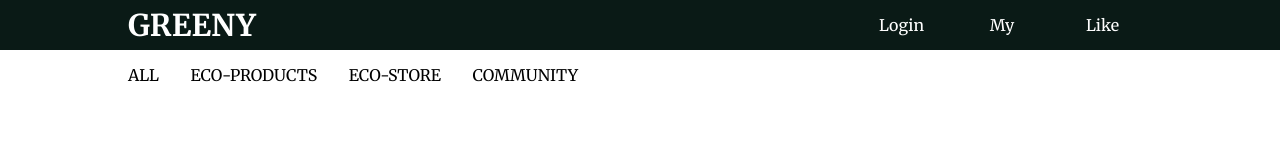
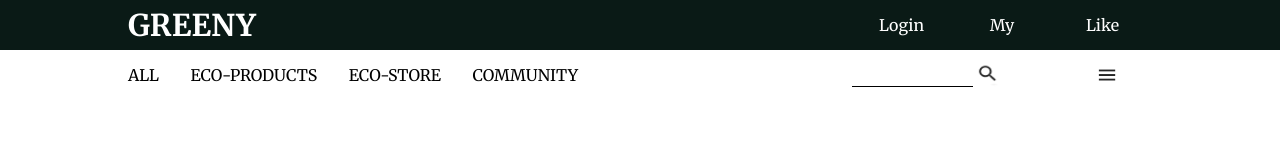
Before and after one commit to UMC-GREENY/greeny-frontend, a React (Create React App) app: page / in a window 1280 px wide. Shown: the top 160 px of the page. Built offline with nearby package versions, Linux system fonts and the light colour scheme.

Commit message:
add: sub title nav

```diff
--- a/src/APP/TopNav/Styled/TopNav.main.styles.js
+++ b/src/APP/TopNav/Styled/TopNav.main.styles.js
@@ -74,3 +74,38 @@ export const TopNavSubContents = styled.div`
 
 	cursor: pointer;
 `;
+
+export const TopNavInputWrapper = styled.div`
+	width: 50%;
+	height: 100%;
+	display: flex;
+	align-items: center;
+	justify-content: center;
+`;
+export const TopNavInputBox = styled.input`
+	width: 80%;
+	height: 20px;
+
+	border: none;
+	border-bottom: 1px solid #000000;
+	outline: none;
+`;
+export const TopNavInputIcon = styled.div`
+	width: 30px;
+	height: 50px;
+
+	background-image: url("/topnavbar/search.png");
+	background-size: 25px 25px;
+	background-position: center;
+	background-repeat: no-repeat;
+`;
+
+export const TopNavHamburger = styled.div`
+	width: 30px;
+	height: 30px;
+
+	background-image: url("/topnavbar/hamburger.png");
+	background-size: 40px 40px;
+	background-position: center;
+	background-repeat: no-repeat;
+`;
--- a/src/APP/TopNav/TopNav.main.jsx
+++ b/src/APP/TopNav/TopNav.main.jsx
@@ -69,7 +69,15 @@ function TopNav() {
 						COMMUNITY
 					</TopNavS.TopNavSubContents>
 				</TopNavS.SubNavItemWrapper>
-				<TopNavS.TopNavInfoWrapper></TopNavS.TopNavInfoWrapper>
+				<TopNavS.TopNavInfoWrapper>
+					<TopNavS.TopNavInputWrapper>
+						<TopNavS.TopNavInputBox></TopNavS.TopNavInputBox>
+						<TopNavS.TopNavInputIcon></TopNavS.TopNavInputIcon>
+					</TopNavS.TopNavInputWrapper>
+					<TopNavS.TopNavInputWrapper style={{ width: "30%" }}>
+						<TopNavS.TopNavHamburger></TopNavS.TopNavHamburger>
+					</TopNavS.TopNavInputWrapper>
+				</TopNavS.TopNavInfoWrapper>
 			</TopNavS.TopNavContentWrapper>
 		</TopNavS.TopNavWrapper>
 	);
```
Also changed, not shown: public/topnavbar/hamburger.png (added), public/topnavbar/search.png (added).
